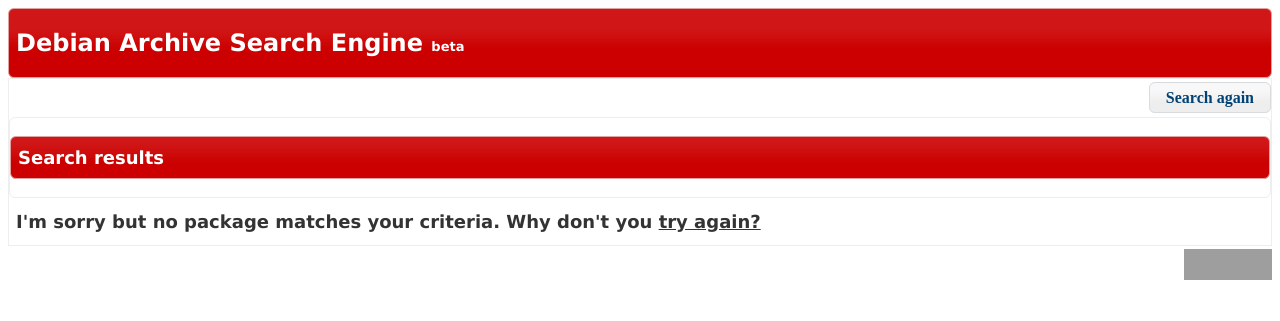
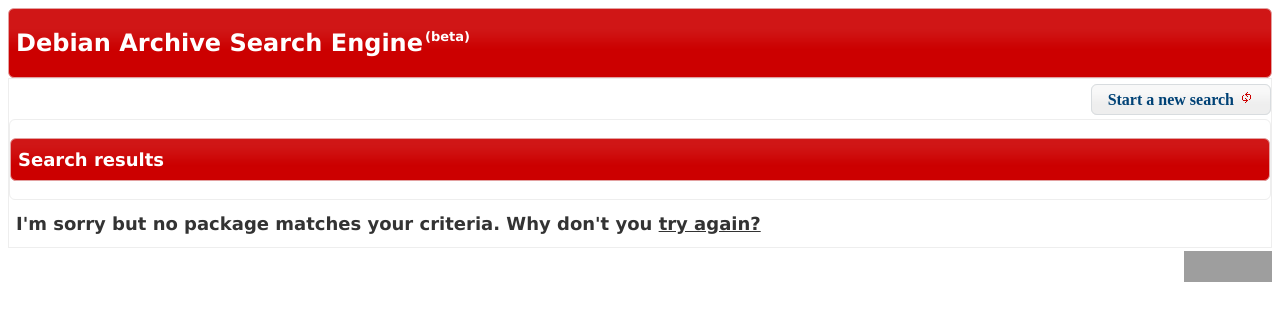
Before and after one commit to nbarrientos/steamy, a Django app: template webapps/django/templates/debian/source_results.html in a window 1280 px wide. Shown: the top 321 px of the page. Run offline with Django 3.2, Linux system fonts and the light colour scheme; the template is opened without the code that fills it, so the values that code supplies are empty; grey boxes are pictures that could not be loaded.

Commit message:
Style and layout changes

```diff
--- a/webapps/django/static/css/style.css
+++ b/webapps/django/static/css/style.css
@@ -1,5 +1,7 @@
 .beta {
+	margin-left: 2px;
 	font-size: small;
+	vertical-align:top;
 }
 
 .title {
@@ -8,12 +10,13 @@
 }
 
 
+.title a { text-transform: none; text-decoration: none; }
 .subtitle {
 	font-family: "Lucida Grande", Verdana, Arial, sans-serif;
 	font-size: large;
 }
 
-/* Took from: http://www.filamentgroup.com/lab/styling_buttons_and_toolbars_with_the_jquery_ui_css_framework/ */
+/* From: http://www.filamentgroup.com/lab/styling_buttons_and_toolbars_with_the_jquery_ui_css_framework/ */
 .fg-button {
    margin-left: auto;
    margin-bottom: 0;
@@ -71,6 +74,10 @@ img {
 	padding-top: 3px;
 }
 #querystring {
+	padding: 4px;
+	border-width: 1px;
+	border-color: #cc0000;
+	border-style: dashed;
 	margin-top: 3px;
 	margin-right: 10%;
 	margin-left: 10%;
--- a/webapps/django/templates/debian/base.html
+++ b/webapps/django/templates/debian/base.html
@@ -13,7 +13,7 @@
 
 <body>
     <div class="title ui-widget-header ui-corner-all">
-        Debian Archive Search Engine <span class="beta">beta</span>
+        <a href="{% url debian.views.index %}">Debian Archive Search Engine</a><span class="beta">(beta)</span>
     </div>
 
     <div class="ui-widget-content">
--- a/webapps/django/templates/debian/results.html
+++ b/webapps/django/templates/debian/results.html
@@ -3,7 +3,8 @@
 {% block content %}
     <div class="result-search-again">
     <a href="{% url debian.views.index %}" class="fg-button ui-state-default
-    ui-corner-all">Search again</a>
+    ui-corner-all">Start a new search
+    <span class="ui-icon ui-icon-refresh" style="display: inline-block;"></span></a>
     </div>
     <div class="subheader">
         <div class="ui-widget-content ui-corner-all">
--- a/webapps/django/templates/debian/source_results.html
+++ b/webapps/django/templates/debian/source_results.html
@@ -3,7 +3,8 @@
 {% block content %}
     <div class="result-search-again">
     <a href="{% url debian.views.index %}" class="fg-button ui-state-default
-    ui-corner-all">Search again</a>
+    ui-corner-all">Start a new search
+    <span class="ui-icon ui-icon-refresh" style="display: inline-block;"></span></a>
     </div>
     <div class="subheader">
         <div class="ui-widget-content ui-corner-all">
@@ -15,34 +16,49 @@
     {% for result in results %}
     <div class="result">
         <div class="result-header">
-        <span class="result-number">{{forloop.counter}}.</span>
+        <span class="result-number">#{{forloop.counter}}</span>
         <span style="font-weight:bold">
             <a href="{{result.sourceurilink}}">{{result.sourcename}} ({{result.fullversion}})</a>
         </span>
         is version of <a href="{{result.usourceurilink}}">{{result.sourcename}}</a>
+        <span class="ui-icon ui-icon-extlink" style="display: inline-block;"></span>
         </div>
         <ul>
-        <li><span class="result-label">Maintainer:</span>
-            <a href="{{result.mainturilink}}">
-            {% if result.maintname %}{{result.maintname}}{% endif %}
-            &lt;{{result.maintmail}}&gt;</a></li>
-        <li><span class="result-label">Section:</span>
-            <a href="{{result.sectionurilink}}">{{result.sectionname}}</a></li>
+        <li>
+            <span class="result-label">Maintainer:</span>
+            <a href="{{result.mainturilink}}"> {% if result.maintname %}{{result.maintname}}{% endif %}&lt;{{result.maintmail}}&gt;</a>
+            <span class="ui-icon ui-icon-extlink" style="display: inline-block;"></span>
+        </li>
+        <li>
+            <span class="result-label">Section:</span>
+            <a href="{{result.sectionurilink}}">{{result.sectionname}}</a>
+            <span class="ui-icon ui-icon-extlink" style="display: inline-block;"></span>
+        </li>
         {% if result.homepage %}
-            <li><span class="result-label">Homepage:</span>
-            <a href="{{result.homepage}}">{{result.homepage}}</a></li>
+        <li>
+            <span class="result-label">Homepage:</span>
+            <a href="{{result.homepage}}">{{result.homepage}}</a>
+            <span class="ui-icon ui-icon-extlink" style="display: inline-block;"></span>
+        </li>
         {% endif %}
         {% if result.distribution %}
-            <li><span class="result-label">Distribution:</span>
-                <a href="{{result.distributionurilink}}">{{result.distribution}}</a></li>
+        <li>
+            <span class="result-label">Distribution:</span>
+            <a href="{{result.distributionurilink}}">{{result.distribution}}</a>
+            <span class="ui-icon ui-icon-extlink" style="display: inline-block;"></span>
+        </li>
         {% endif %}
         {% if result.area %}
-            <li><span class="result-label">Area:</span>
-                {{result.area}}</li>
+        <li>
+            <span class="result-label">Area:</span>
+            {{result.area}}
+        </li>
         {% endif %}
         {% if result.priority %}
-            <li><span class="result-label">Priority:</span>
-                {{result.priority}}</li>
+        <li>
+            <span class="result-label">Priority:</span>
+            {{result.priority}}
+        </li>
         {% endif %}
         </ul>
     </div>
```
